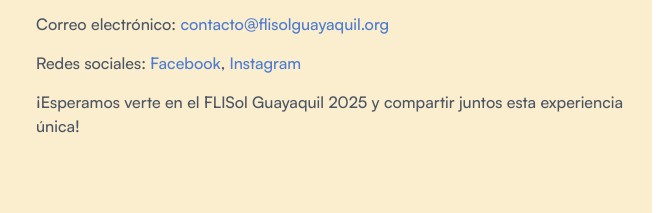
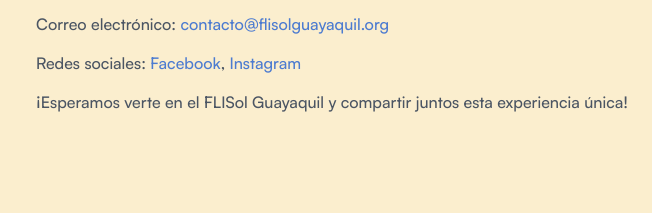
Before and after one commit to FlisolGYE-2025/web, an Astro site: page / in a window 1280 px wide. Shown: the part 6710-6923 px from the top of the page, 0-669 px from the left. Built offline with nearby package versions, Linux system fonts and the light colour scheme; Astro itself is replaced by a stand-in of ours; a web font is replaced by a local one.

Commit message:
update contact section

```diff
--- a/src/components/Contact.astro
+++ b/src/components/Contact.astro
@@ -39,7 +39,7 @@
           >
         </p>
         <p>
-          ¡Esperamos verte en el FLISol Guayaquil 2025 y compartir juntos
+          ¡Esperamos verte en el FLISol Guayaquil y compartir juntos
           esta experiencia única!
         </p>
       </div>
```
